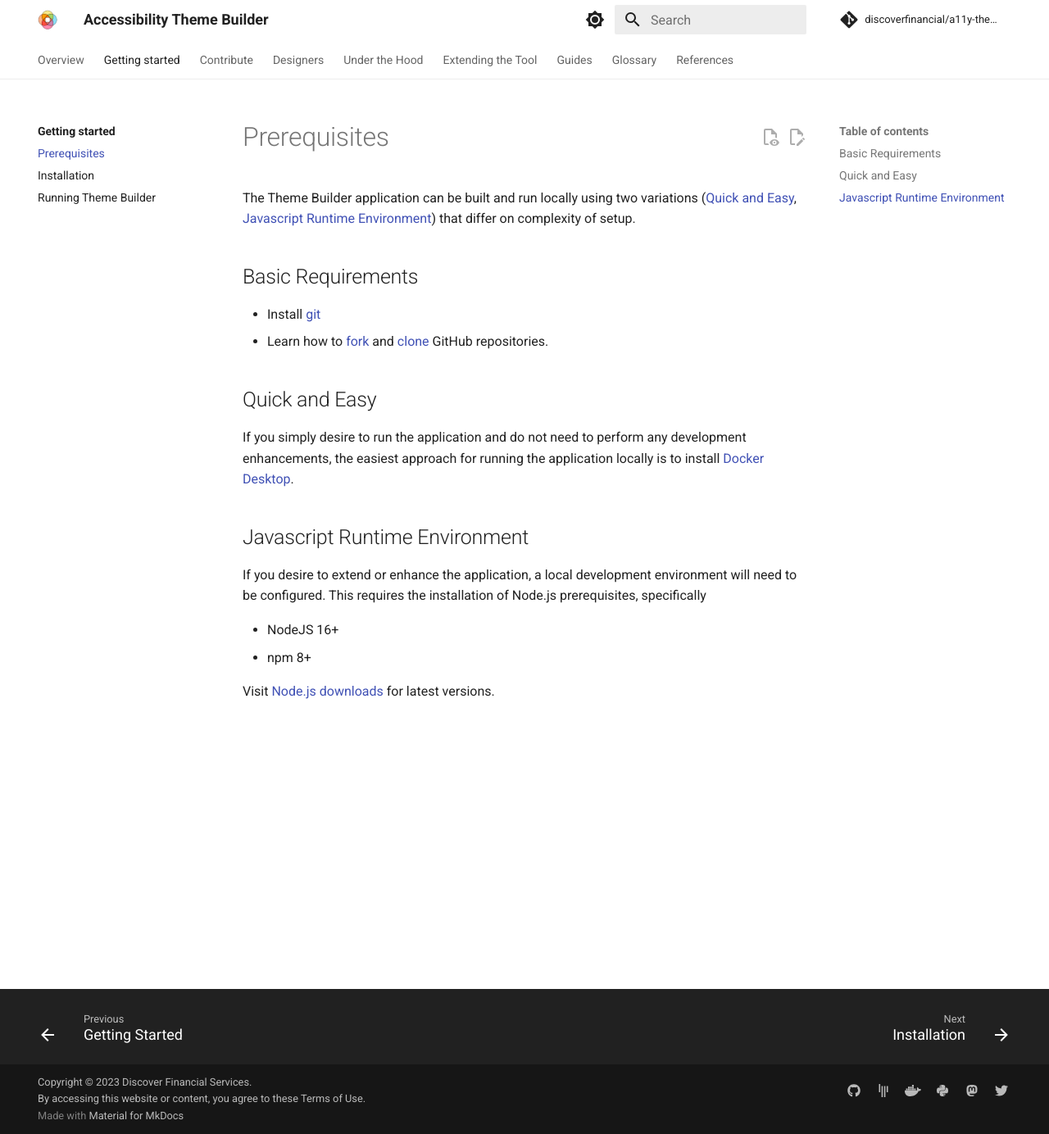
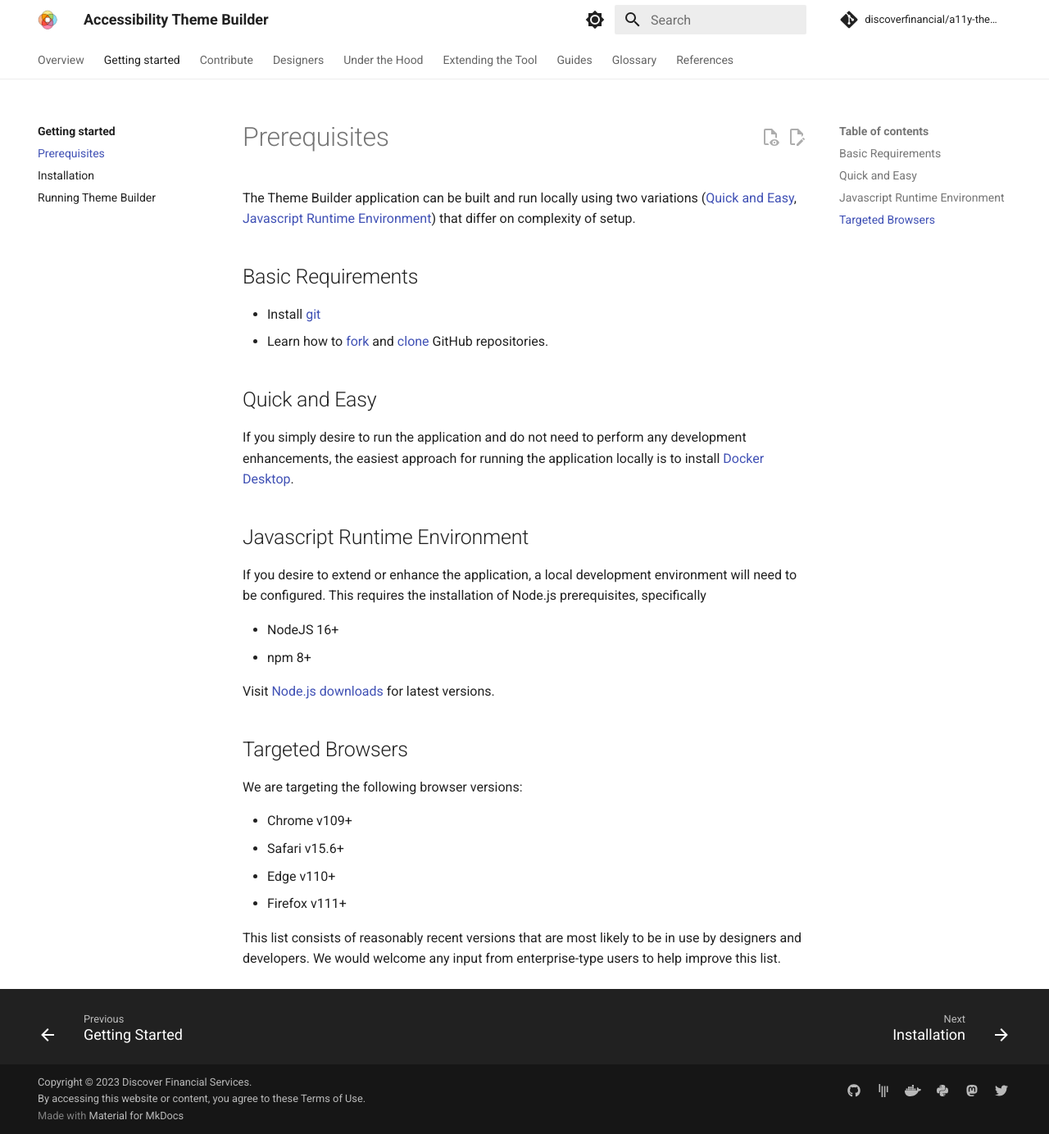
Before and after one commit to finos/a11y-theme-builder, an MkDocs documentation site: the page built from docs/setup/dependencies.md, in a window 1280 px wide and 1384 px high. Shown: the whole window at 82% size. Built offline with MkDocs 1.6.1 and Material for MkDocs 9.7.7, drawn with Linux system fonts in a browser that asks for light colours; comment, search, counter and statistics services are not loaded.

Commit message:
discoverfinancial/a11y-theme-builder#260: added list of targeted browsers

```diff
--- a/docs/setup/dependencies.md
+++ b/docs/setup/dependencies.md
@@ -19,3 +19,14 @@ If you desire to extend or enhance the application, a local development environm
 * npm 8+
 
 Visit [Node.js downloads](https://nodejs.org/en/download/) for latest versions.
+
+## Targeted Browsers
+
+We are targeting the following browser versions:
+
+* Chrome v109+
+* Safari v15.6+
+* Edge v110+
+* Firefox v111+
+
+This list consists of reasonably recent versions that are most likely to be in use by designers and developers.  We would welcome any input from enterprise-type users to help improve this list.
```
Also changed, not shown: DEV_GUIDE.md (+12 -0 lines).
